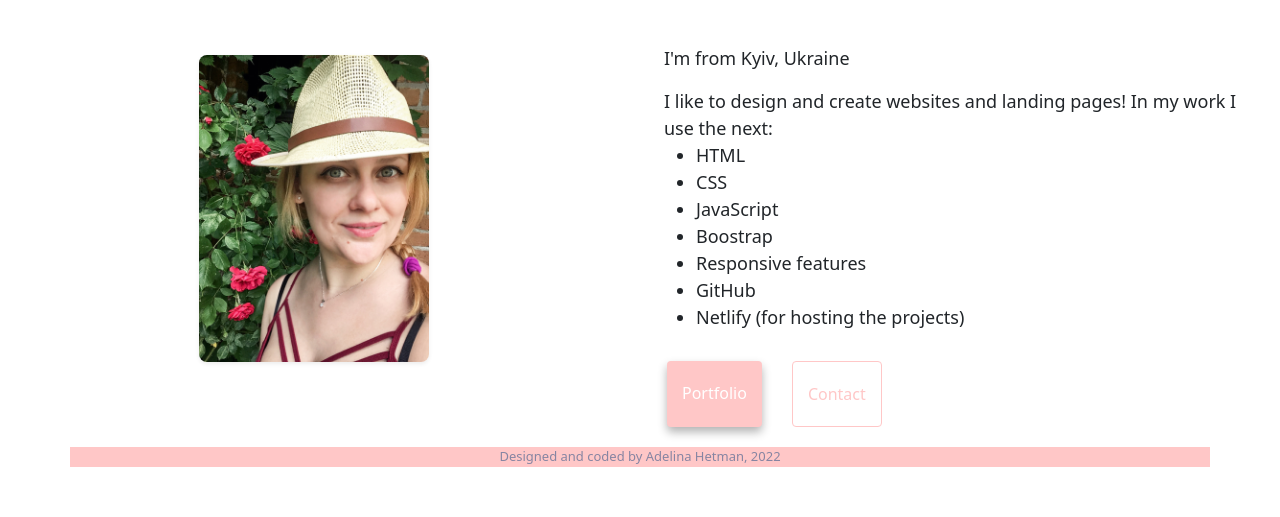
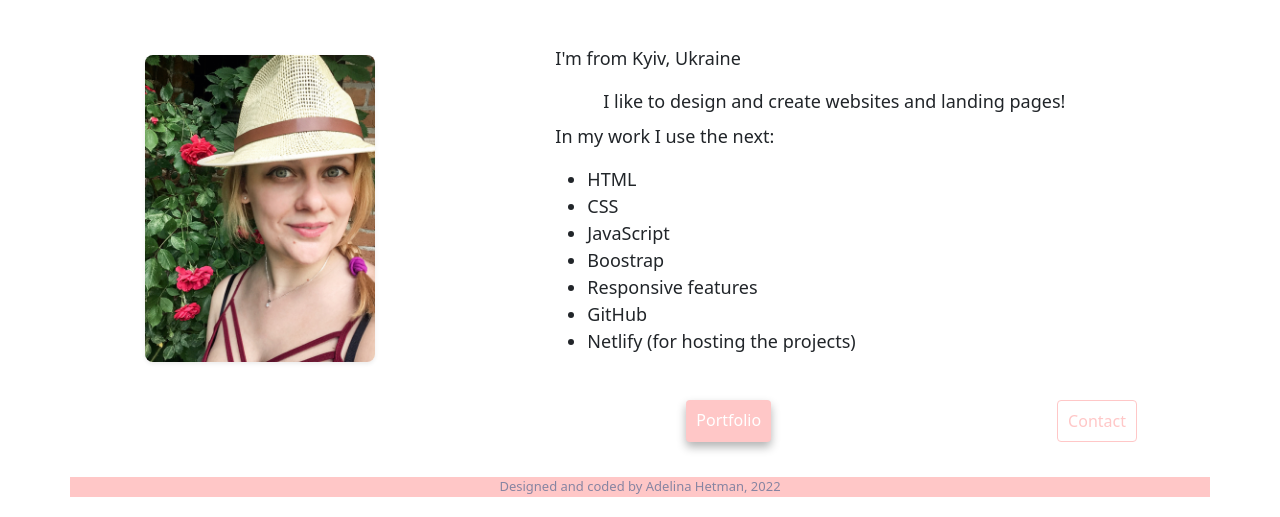
Before and after one commit to Adelina-HK/Portfolio_Project, a plain HTML site: page homepage.html in a window 1280 px wide. Shown: the part 297-814 px from the top of the page. Drawn offline with nearby package versions, Linux system fonts and the light colour scheme.

Commit message:
added some details to code

```diff
--- a/homepage.html
+++ b/homepage.html
@@ -68,9 +68,8 @@
       <h2 class="m-4 text-center">Front-end developer based in Europe</h2>
       <h3 class="m-4 text-center">Welcome to my page! <img src="/Images/icons8-anime-emoji-100.png" alt="smile" title="Smile icon" width="50"/></h3>
     </div>
-
       <div class="row">
-        <div class="col-sm-6">
+        <div class="col-sm-5">
           <img
             src="/Images/My photo.jpg"
             class="img-fluid photo rounded-3 shadow-sm border-3"
@@ -79,10 +78,11 @@
             id="myPhoto"
           />
         </div>
-        <div class="col-sm-6 ">
+        <div class="col-sm-7 ">
         <div class="container list">
           <p>I'm from Kyiv, Ukraine</p>
-          <p1 class="mb-5">I like to design and create websites and landing pages! In my work I use the next:</p1>
+          <p1 class="mb-4 ms-5">I like to design and create websites and landing pages!</p1>
+          <p class="mt-2"> In my work I use the next:</p>
           <ul>
             <li>HTML</li>
             <li>CSS</li>
--- a/style.css
+++ b/style.css
@@ -25,9 +25,9 @@
 }
 
 .navigation-links a {
-  margin: 0 15px;
+  margin: 15px auto;
   border-radius: 4px;
-  padding: 20px 15px;
+  padding: 8px 10px;
   text-decoration: none;
   text-transform: capitalize;
 }
@@ -90,7 +90,7 @@ svg {
 
 @media (max-width: 375px) {
   .navigation-links a {
-    margin: 0 auto;
+    margin:  12px auto;
     border-radius: 4px;
     padding: 8px 10px;
     text-decoration: none;
@@ -102,8 +102,8 @@ svg {
   }
   .greeting {
     margin-top: 100px;
-    font-size: small;
-  }
+     }
+
   .navbar {
     margin-top: 5px;
   }
```
